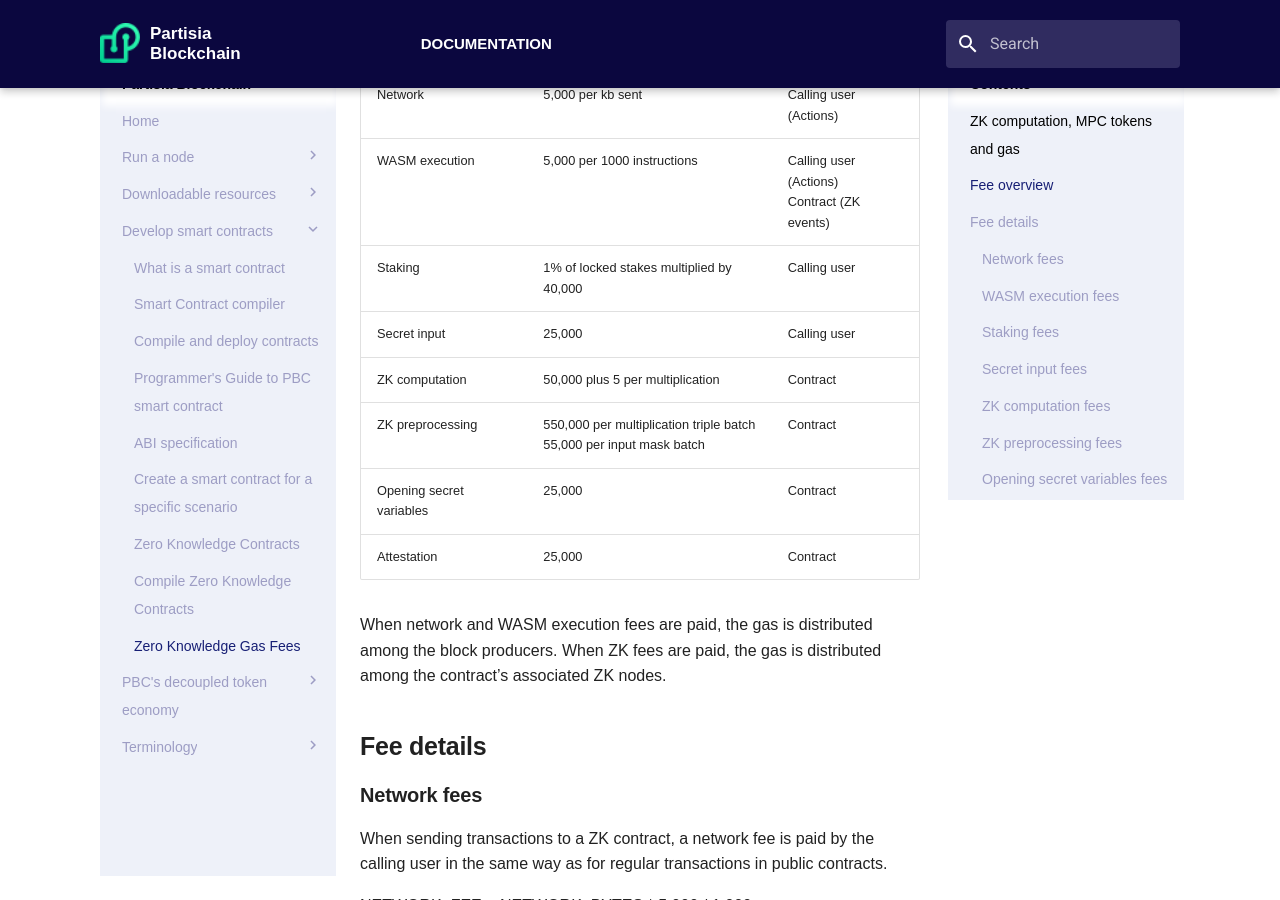
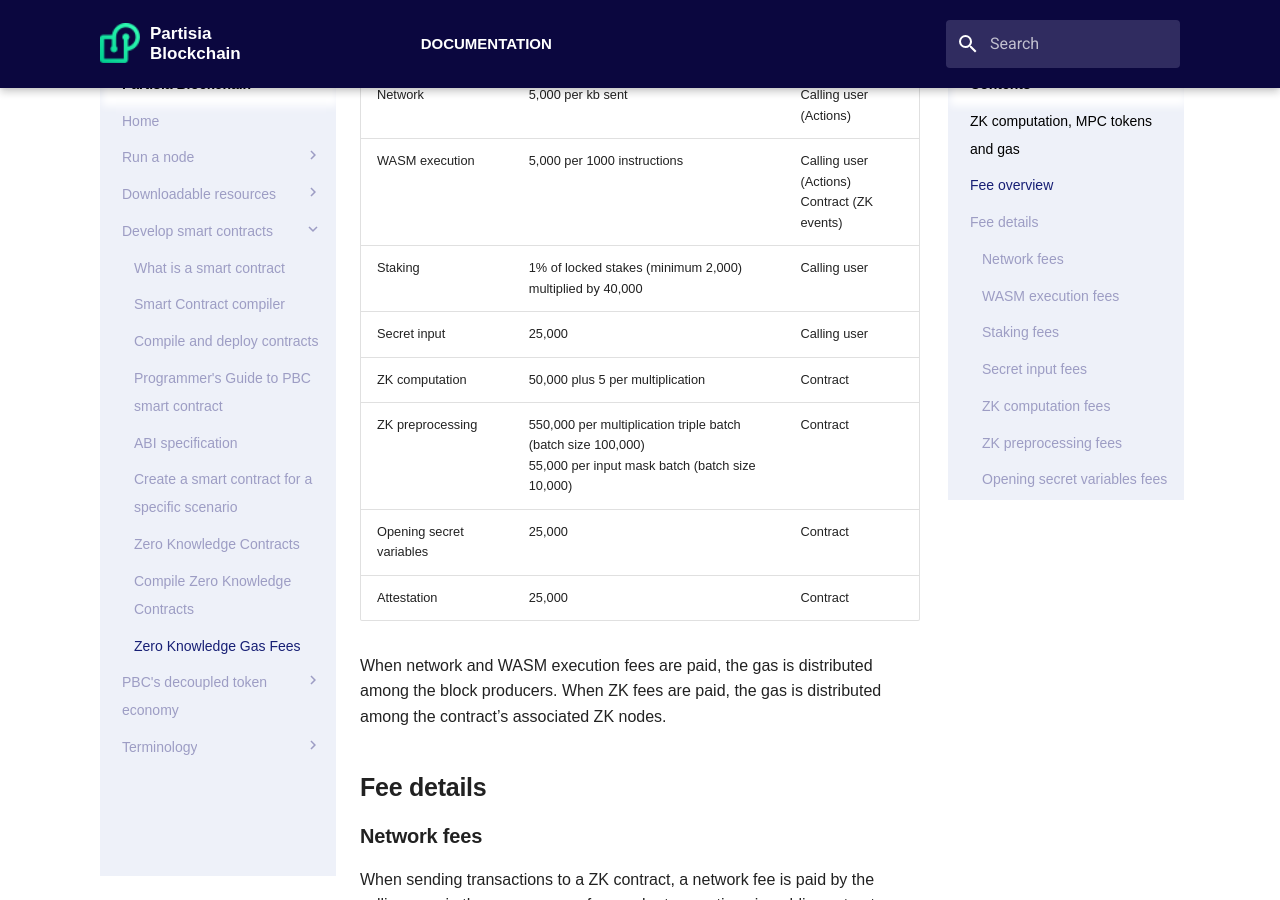
Before and after one commit to 0xSero/partisia-docs, an MkDocs documentation site: the page built from docs/zk-computation-fees.md, in a window 1280 px wide and 900 px high, scrolled down 1018 px. Built offline with MkDocs 1.6.1 and Material for MkDocs 9.7.7, drawn with Linux system fonts in a browser that asks for light colours; some web fonts are replaced; a script that is not in the unit is left out.

Commit message:
made fee overview readable by itself

```diff
--- a/docs/zk-computation-fees.md
+++ b/docs/zk-computation-fees.md
@@ -25,16 +25,16 @@ The source for the fees is the [Partisia Blockchain yellow paper](https://drive.
 
 ## Fee overview
 
-| **Name**                 | **Cost in gas**                                                          | **Paid by**                                    |
-|--------------------------|--------------------------------------------------------------------------|------------------------------------------------|
-| Network                  | 5,000 per kb sent                                                        | Calling user (Actions)                         |
-| WASM execution           | 5,000 per 1000 instructions                                              | Calling user (Actions)<br>Contract (ZK events) |
-| Staking                  | 1% of locked stakes multiplied by 40,000                                 | Calling user                                   |
-| Secret input             | 25,000                                                                   | Calling user                                   |
-| ZK computation           | 50,000 plus 5 per multiplication                                         | Contract                                       |
-| ZK preprocessing         | 550,000 per multiplication triple batch <br> 55,000 per input mask batch | Contract                                       |
-| Opening secret variables | 25,000                                                                   | Contract                                       |
-| Attestation              | 25,000                                                                   | Contract                                       |
+| **Name**                 | **Cost in gas**                                                                                                   | **Paid by**                                    |
+|--------------------------|-------------------------------------------------------------------------------------------------------------------|------------------------------------------------|
+| Network                  | 5,000 per kb sent                                                                                                 | Calling user (Actions)                         |
+| WASM execution           | 5,000 per 1000 instructions                                                                                       | Calling user (Actions)<br>Contract (ZK events) |
+| Staking                  | 1% of locked stakes (minimum 2,000) multiplied by 40,000                                                          | Calling user                                   |
+| Secret input             | 25,000                                                                                                            | Calling user                                   |
+| ZK computation           | 50,000 plus 5 per multiplication                                                                                  | Contract                                       |
+| ZK preprocessing         | 550,000 per multiplication triple batch (batch size 100,000) <br> 55,000 per input mask batch (batch size 10,000) | Contract                                       |
+| Opening secret variables | 25,000                                                                                                            | Contract                                       |
+| Attestation              | 25,000                                                                                                            | Contract                                       |
 
 When network and WASM execution fees are paid, the gas is distributed among the block producers.
 When ZK fees are paid, the gas is distributed among the contract’s associated ZK nodes.
```
